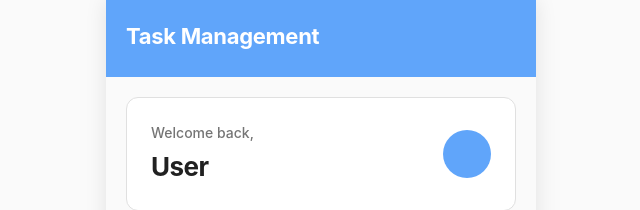
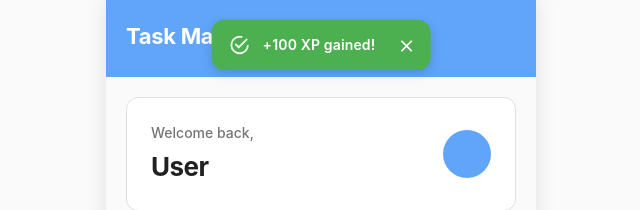
Before and after one commit to BLopez04/484Prototype, a React (Vite) app: page / in a window 1280 px wide. Both pictures are taken after a click on the checkbox 474 px from the left and 327 px from the top of the page. Shown: the top 210 px of the page, without its empty margins (319-959 px from the left). Built offline with nearby package versions, Linux system fonts and the light colour scheme; some icons are missing.

Commit message:
working toasts

```diff
--- a/src/App.tsx
+++ b/src/App.tsx
@@ -9,6 +9,7 @@ import EditTaskModal from './components/EditTaskModal';
 import type {Screen, Task} from './types';
 import './App.css';
 import { useTaskContext } from "./contexts/TaskContext.tsx";
+import { useToast } from "./contexts/ToastContext.tsx";
 
 function App() {
   const [currentScreen, setCurrentScreen] = useState<Screen>('home');
@@ -19,6 +20,7 @@ function App() {
   const [currentLevel, setCurrentLevel] = useState(4);
   const [selectedTask, setSelectedTask] = useState<Task | null>(null);
   const { tasks } = useTaskContext();
+  const { showToast } = useToast();
 
   const handleTaskClick = (task: Task) => {
     setSelectedTask(task);
@@ -68,7 +70,14 @@ function App() {
       {/* Screens */}
       {currentScreen === 'home' && (
         <HomeScreen tasks={tasks} onTaskClick={handleTaskClick}
-        onTaskToggle ={(checked, xp) => changeXP(checked? +xp: -xp)}
+        onTaskToggle ={(checked, xp) => {
+          changeXP(checked? +xp: -xp);
+          if (checked) {
+            showToast(`+${xp} XP gained!`, "success");
+          } else {
+            showToast(`-${xp} XP lost!`, "warning");
+          }
+        }}
                     currentLevel={currentLevel} currentXP={currentXP}
                     currentMaxXP={currentMaxXP}/>
       )}
--- /dev/null
+++ b/src/contexts/ToastContext.tsx
@@ -0,0 +1,78 @@
+import { createContext, type ReactNode, useContext, useState } from "react";
+import { Snackbar, Alert, type AlertColor } from "@mui/material";
+
+interface ToastContextType {
+    showToast: (message: string, severity?: AlertColor) => void;
+}
+
+const ToastContext = createContext<ToastContextType | undefined>(undefined);
+
+export function ToastProvider({ children }: { children: ReactNode }) {
+    const [open, setOpen] = useState(false);
+    const [message, setMessage] = useState("");
+    const [severity, setSeverity] = useState<AlertColor>("success");
+
+    const showToast = (msg: string, sev: AlertColor = "success") => {
+        setMessage(msg);
+        setSeverity(sev);
+        setOpen(true);
+    };
+
+    const handleClose = () => {
+        setOpen(false);
+    };
+
+    return (
+        <ToastContext.Provider value={{ showToast }}>
+            {children}
+            <Snackbar
+                open={open}
+                autoHideDuration={3000}
+                onClose={handleClose}
+                anchorOrigin={{ vertical: 'top', horizontal: 'center' }}
+                sx={{
+                    top: '20px !important',
+                    maxWidth: '390px',
+                    left: '50%',
+                    right: 'auto',
+                    transform: 'translateX(-50%)'
+                }}
+            >
+                <Alert
+                    onClose={handleClose}
+                    severity={severity}
+                    sx={{
+                        width: '100%',
+                        maxWidth: '390px',
+                        boxShadow: '0 4px 12px rgba(0, 0, 0, 0.15)',
+                        borderRadius: '12px',
+                        border: '1px solid',
+                        borderColor: severity === 'success' ? '#4caf50' : '#ff9800',
+                        fontFamily: '-apple-system, BlinkMacSystemFont, "Segoe UI", "Roboto", "Oxygen", "Ubuntu", "Cantarell", "Fira Sans", "Droid Sans", "Helvetica Neue", sans-serif',
+                        fontSize: '14px',
+                        fontWeight: 600,
+                        backgroundColor: severity === 'success' ? '#4caf50' : '#ff9800',
+                        color: '#ffffff',
+                        '& .MuiAlert-icon': {
+                            color: '#ffffff'
+                        },
+                        '& .MuiAlert-action': {
+                            color: '#ffffff',
+                            marginRight: '-8px'
+                        }
+                    }}
+                >
+                    {message}
+                </Alert>
+            </Snackbar>
+        </ToastContext.Provider>
+    );
+}
+
+export function useToast() {
+    const context = useContext(ToastContext);
+    if (!context) {
+        throw new Error('useToast must be used within ToastProvider');
+    }
+    return context;
+}
--- a/src/main.tsx
+++ b/src/main.tsx
@@ -3,11 +3,14 @@ import { createRoot } from 'react-dom/client'
 import './index.css'
 import App from './App.tsx'
 import { TaskProvider } from './contexts/TaskContext.tsx'
+import { ToastProvider } from './contexts/ToastContext.tsx'
 
 createRoot(document.getElementById('root')!).render(
   <StrictMode>
     <TaskProvider>
-      <App />
+      <ToastProvider>
+        <App />
+      </ToastProvider>
     </TaskProvider>
   </StrictMode>,
 )
--- a/src/screens/AddTaskScreen.tsx
+++ b/src/screens/AddTaskScreen.tsx
@@ -1,5 +1,6 @@
 import Header from '../components/Header';
 import { useTaskContext } from "../contexts/TaskContext.tsx";
+import { useToast } from "../contexts/ToastContext.tsx";
 import TaskTitleCard from "../components/TaskTitleCard.tsx";
 import {useState} from "react";
 import TaskDescriptionCard from "../components/TaskDescriptionCard.tsx";
@@ -9,6 +10,7 @@ import TaskXPCard from "../components/TaskXPCard.tsx";
 
 export function AddTaskScreen() {
     const { addTask } = useTaskContext();
+    const { showToast } = useToast();
     const [taskTitle, setTaskTitle] = useState<string>("");
     const [taskType, setTaskType] = useState<string>("")
     const [taskDescription, setTaskDescription] = useState<string>("");
@@ -33,6 +35,7 @@ export function AddTaskScreen() {
 
     const handleSaveTask = () => {
         addTask({title: taskTitle, type: taskType, steps: [taskDescription], time: taskDueDate, flag: false, xp: taskXP });
+        showToast(`Task "${taskTitle}" created successfully!`, "success");
     }
 
     return (
```
